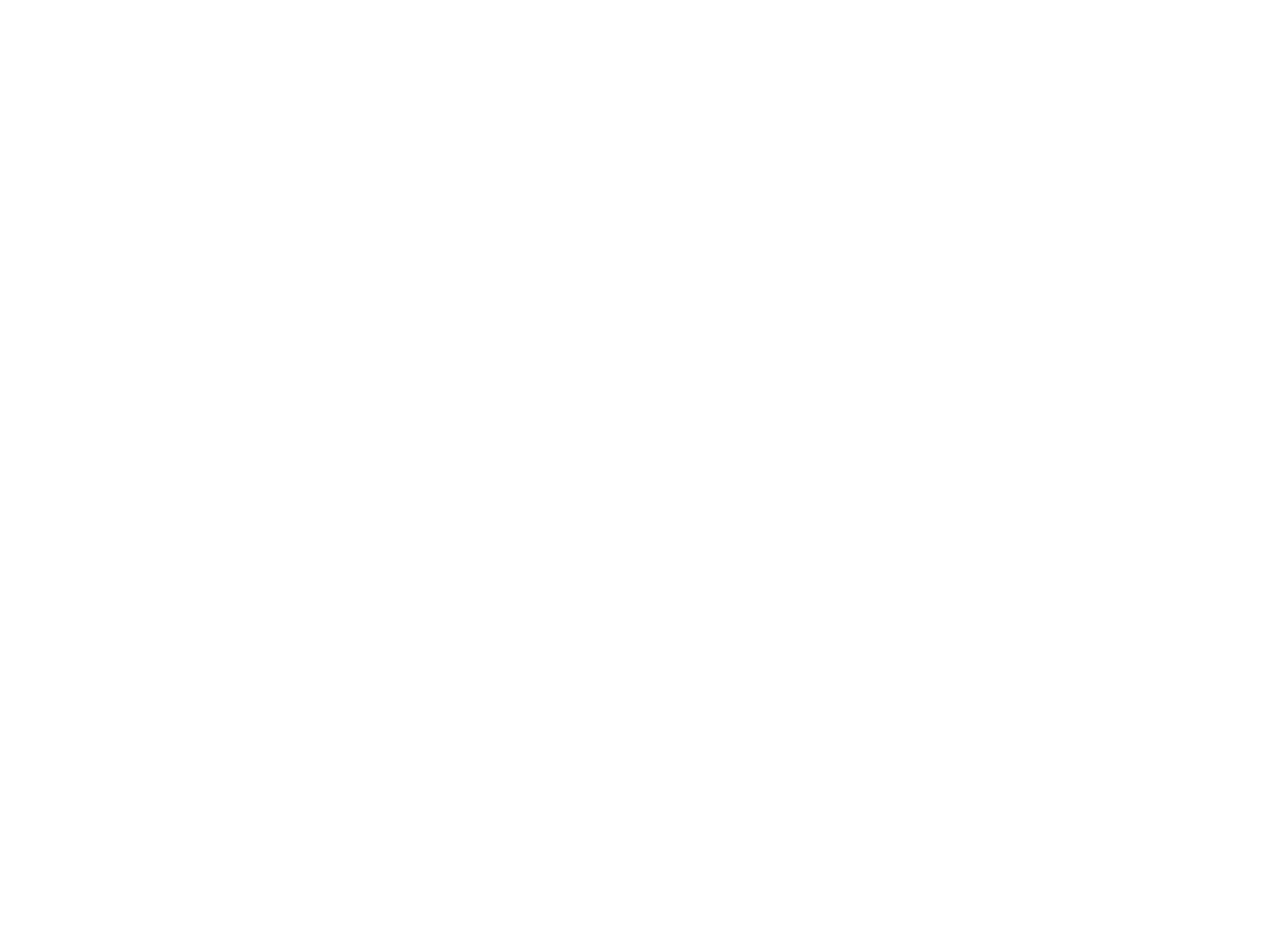
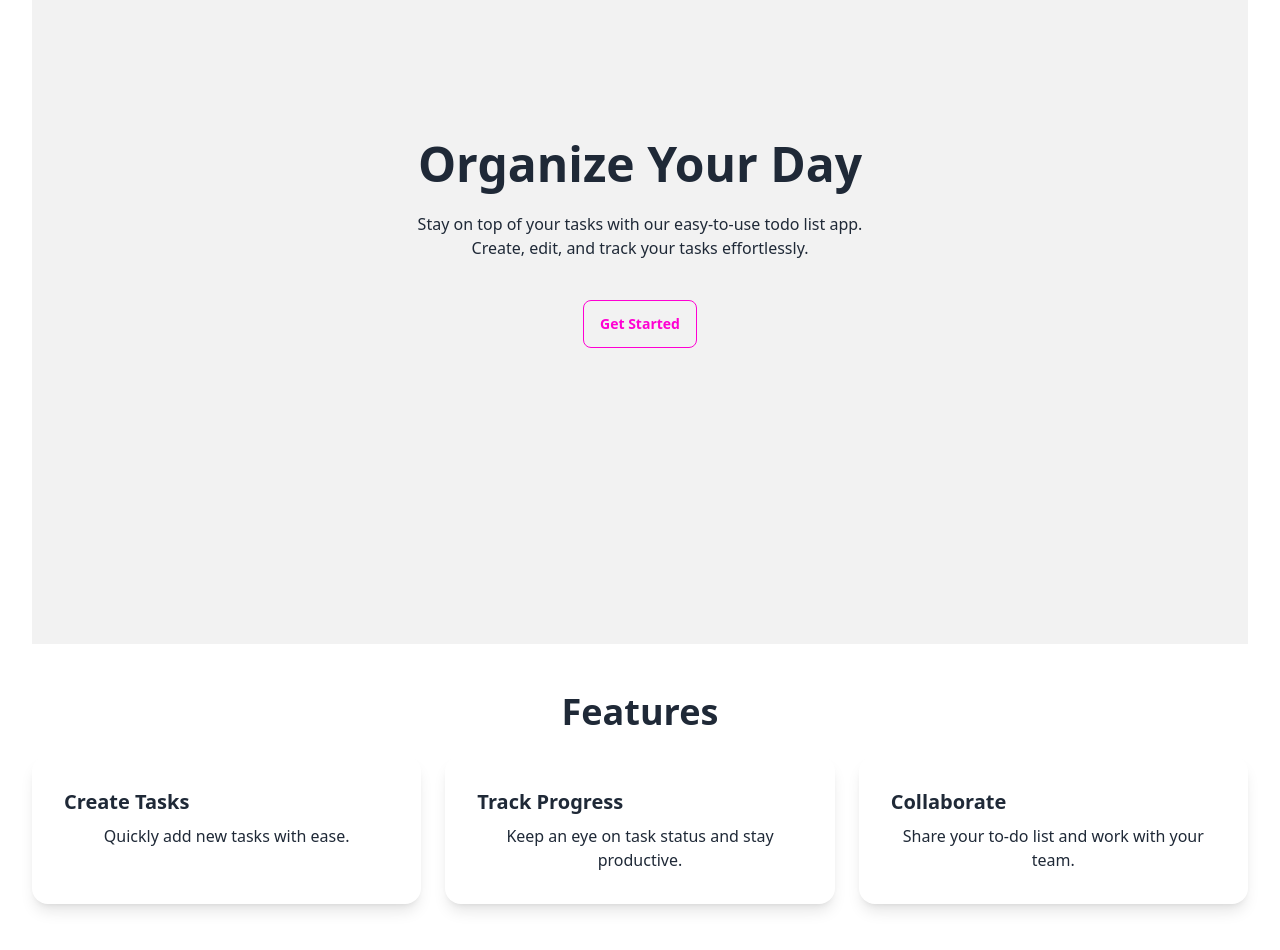
Before and after one commit to alexela8882/todo-vue3-lara11, a Vue app: page / in a window 1280 px wide. Shown: the part 240-1190 px from the top of the page. Before the commit the page ends 800 px from the top, so only its background shows below. Built offline with nearby package versions, Linux system fonts and the light colour scheme.

Commit message:
store updates

```diff
--- /dev/null
+++ b/src/stores/users/details/index.js
@@ -0,0 +1,58 @@
+import { ref, computed } from 'vue'
+import { defineStore } from 'pinia'
+import axios from '@/axios'
+
+export const useUserDetailStore = defineStore('userDetail', () => {
+  // states
+  const userDetails = ref([])
+
+  // getters
+  const getUserDetails = computed(() => userDetails.value)
+
+  // actions
+  const fetchUserDetails = async () => {
+    try {
+      const response = await axios.get('/api/user-details')
+      userDetails.value = response.data
+    } catch (error) {
+      console.error('Error fetching all user details:', error)
+    }
+  }
+
+  const fetchUserTypes = async () => {
+    try {
+      const response = await axios.get('/api/user-types')
+      userTypes.value = response.data
+    } catch (error) {
+      console.error('Error fetching user types:', error)
+    }
+  }
+
+  const updateUserDetail = async (payload) => {
+    let succResponse = null
+    let errResponse = null
+
+    try {
+      const response = await axios.put(`/api/user-details/${payload.id}`, payload)
+
+      // Update the user in the list
+      const index = userDetails.value.findIndex(detail => detail.id === payload.id)
+      if (index !== -1) {
+        userDetails.value.splice(index, 1, response.data)
+      }
+
+      succResponse = response.data
+    } catch (error) {
+      console.error('Error updating user:', error)
+      errResponse = error.response?.data?.message || 'An unknown error occurred.'
+    }
+
+    return { succResponse, errResponse }
+  }
+
+  return {
+    getUserDetails,
+    fetchUserDetails,
+    updateUserDetail
+  }
+})
--- a/src/views/index.vue
+++ b/src/views/index.vue
@@ -4,7 +4,42 @@ import TheWelcome from '../components/TheWelcome.vue'
 
 <template>
   <main>
-    <!-- <TheWelcome /> -->
-    TODO APP
+    <!-- Hero Section -->
+    <div class="hero min-h-screen bg-base-200">
+      <div class="hero-content text-center">
+        <div class="max-w-md">
+          <h1 class="text-5xl font-bold">Organize Your Day</h1>
+          <p class="py-6">Stay on top of your tasks with our easy-to-use todo list app. Create, edit, and track your tasks effortlessly.</p>
+          <router-link to="/todos" class="btn btn-outline btn-secondary mt-4">Get Started</router-link>
+        </div>
+      </div>
+    </div>
+
+    <!-- Features Section -->
+    <div class="py-12" id="todo">
+      <div class="max-w-7xl mx-auto text-center">
+        <h2 class="text-4xl font-bold text-gray-800 mb-6">Features</h2>
+        <div class="grid grid-cols-1 md:grid-cols-3 gap-6">
+          <div class="card shadow-lg">
+            <div class="card-body">
+              <h3 class="card-title">Create Tasks</h3>
+              <p>Quickly add new tasks with ease.</p>
+            </div>
+          </div>
+          <div class="card shadow-lg">
+            <div class="card-body">
+              <h3 class="card-title">Track Progress</h3>
+              <p>Keep an eye on task status and stay productive.</p>
+            </div>
+          </div>
+          <div class="card shadow-lg">
+            <div class="card-body">
+              <h3 class="card-title">Collaborate</h3>
+              <p>Share your to-do list and work with your team.</p>
+            </div>
+          </div>
+        </div>
+      </div>
+    </div>
   </main>
 </template>
--- a/src/views/pages/admin/userdetails/index.vue
+++ b/src/views/pages/admin/userdetails/index.vue
@@ -6,6 +6,7 @@
       <table class="table">
         <thead>
           <tr>
+            <th>Username</th>
             <th>First Name</th>
             <th>Last Name</th>
             <th>Email</th>
@@ -13,7 +14,8 @@
           </tr>
         </thead>
         <tbody>
-          <tr v-for="detail in userDetails" :key="detail.id">
+          <tr v-for="detail in getUserDetails" :key="detail.id">
+            <td>{{ detail.user.name }}</td>
             <td>{{ detail.first_name }}</td>
             <td>{{ detail.last_name }}</td>
             <td>{{ detail.email }}</td>
@@ -21,9 +23,6 @@
               <div class="flex gap-2">
                 <button @click="editUserDetail(detail)" class="text-white btn btn-primary btn-xs">
                   Edit
-                </button>
-                <button @click="deleteUserDetail(detail.id)" class="text-white btn btn-error btn-xs">
-                  Delete
                 </button>
               </div>
             </td>
@@ -71,7 +70,7 @@
 
         <!-- Modal Actions -->
         <div class="modal-action">
-          <button @click="updateUserDetail" class="btn btn-success">Update User Detail</button>
+          <button @click="_updateUserDetail" class="btn btn-success">Update User Detail</button>
           <label for="edit_user_detail_modal" class="btn">Cancel</label>
         </div>
       </div>
@@ -79,55 +78,39 @@
   </div>
 </template>
 
-<script>
+<script setup>
+import { ref, onMounted } from 'vue'
+import { storeToRefs } from 'pinia'
 import axios from '@/axios'
-import { ref, onMounted } from 'vue'
 
-export default {
-  setup() {
+// stores
+import { useUserDetailStore } from '@/stores/users/details'
+const userDetailStore = useUserDetailStore()
+const { getUserDetails } = storeToRefs(userDetailStore)
+const {
+  fetchUserDetails,
+  updateUserDetail
+} = userDetailStore
+
 const userDetails = ref([])
-    const newUserDetail = ref({ first_name: '', last_name: '', email: '', user_id: null })
 const currentUserDetail = ref(null)
 const isEditing = ref(false)
-    const errorMessage = ref('')
 const updateErrorMessage = ref('')
-
-    const fetchUserDetails = async () => {
-      try {
-        const response = await axios.get('/api/user-details') // Fetch user details
-        userDetails.value = response.data
-      } catch (error) {
-        console.error('Error fetching user details:', error)
-      }
-    }
-
-    const createUserDetail = async () => {
-      try {
-        await axios.post('/api/user-details', newUserDetail.value)
-        await fetchUserDetails() // Refresh the user details list
-        newUserDetail.value = { first_name: '', last_name: '', email: '', user_id: null } // Reset the form
-        errorMessage.value = ''
-      } catch (error) {
-        console.error('Error creating user detail:', error)
-        errorMessage.value = error.response.data.message
-      }
-    }
 
 const editUserDetail = (detail) => {
   currentUserDetail.value = { ...detail }
   isEditing.value = true
 }
 
-    const updateUserDetail = async () => {
-      try {
-        await axios.put(`/api/user-details/${currentUserDetail.value.id}`, currentUserDetail.value)
-        await fetchUserDetails() // Refresh the user details list
+const _updateUserDetail = async () => {
+  const { succResponse, errResponse } = await updateUserDetail(currentUserDetail.value)
+
+  if (succResponse) {
     isEditing.value = false
     updateErrorMessage.value = ''
-      } catch (error) {
-        console.error('Error updating user detail:', error)
-        updateErrorMessage.value = error.response.data.message
   }
+
+  if (errResponse) updateErrorMessage.value = errResponse
 }
 
 const deleteUserDetail = async (id) => {
@@ -144,21 +127,6 @@ export default {
 onMounted(async () => {
   await fetchUserDetails()
 })
-
-    return {
-      userDetails,
-      newUserDetail,
-      currentUserDetail,
-      isEditing,
-      errorMessage,
-      updateErrorMessage,
-      createUserDetail,
-      editUserDetail,
-      updateUserDetail,
-      deleteUserDetail,
-    }
-  },
-}
 </script>
 
 <style scoped>
```
Lines whose indentation alone changed are shown as unchanged.
